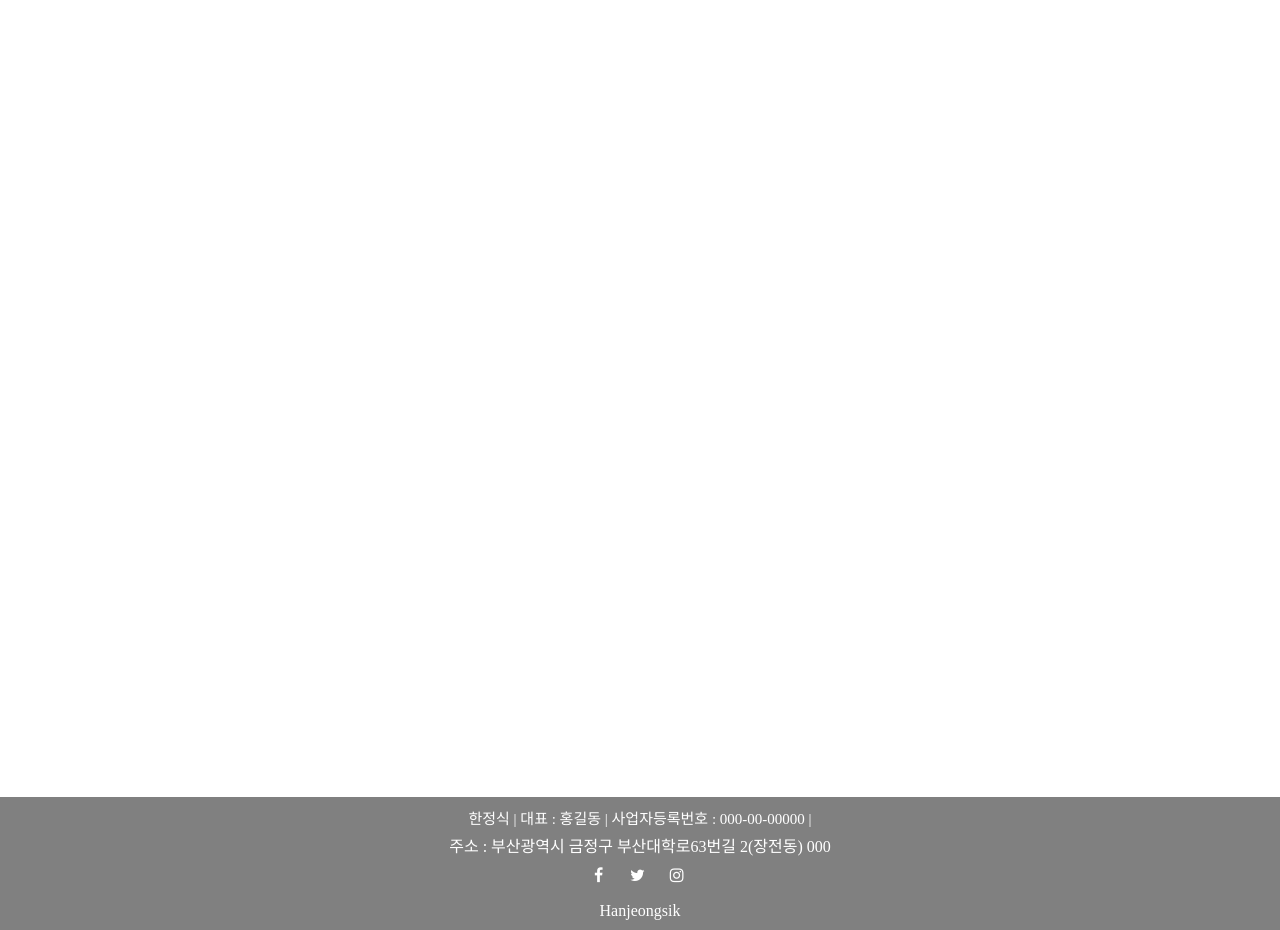
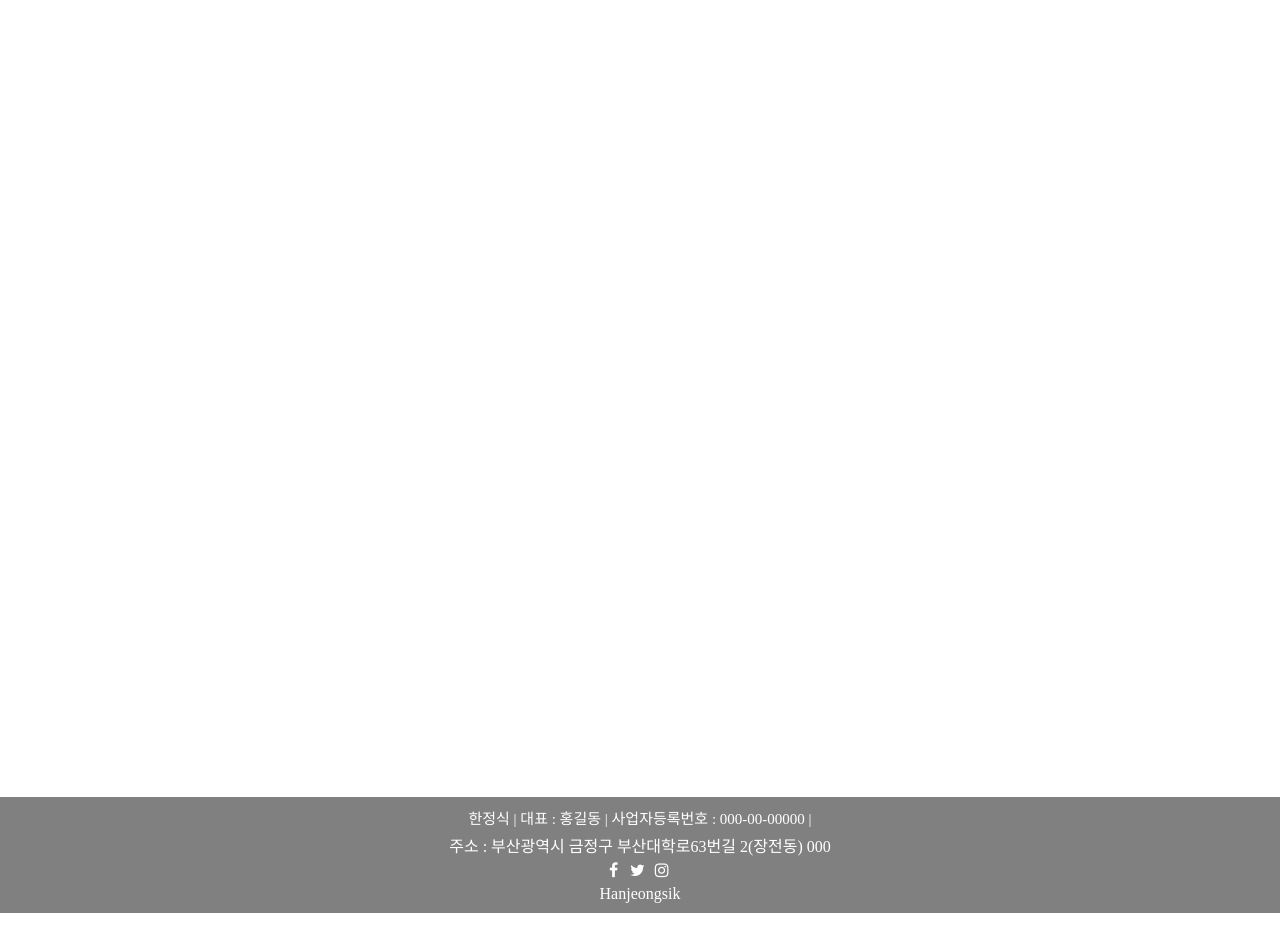
Before and after one commit to minchoCoin/internet-and-web-term-prj, a website: page chef.html in a window 1280 px wide. Shown: the part 154-1084 px from the top of the page. Drawn offline with Linux system fonts and the light colour scheme; a web font is replaced by a local one.

Commit message:
fix bugs

```diff
--- a/chef.html
+++ b/chef.html
@@ -45,7 +45,7 @@
             </ul>
           </li>
           <li>
-            <a href="http://127.0.0.1:3000/chef" class="underline">찾아오시는 길</a>
+            <a href="http://127.0.0.1:3000/direction" class="underline">찾아오시는 길</a>
           </li>
         </ul>
 
--- a/public/css/style.css
+++ b/public/css/style.css
@@ -122,12 +122,11 @@ div.header{
     margin-top:5px;
     color:white;
   }
-  footer a{
-    width:30px;
-    height:30px;
-    margin-top:10px;
+  .fa{
+    width:15px;
+    height:15px;
+    margin-top:5px;
     margin-right:5px;
-
   }
   .fa-facebook{
     color:white;
```
Also changed, not shown: beverage.html (+1 -1 lines), contact.html (+1 -1 lines), direction.html (+1 -1 lines), dish.html (+1 -1 lines), greeting.html (+1 -1 lines), main.html (+1 -1 lines), reservation.html (+1 -1 lines).
